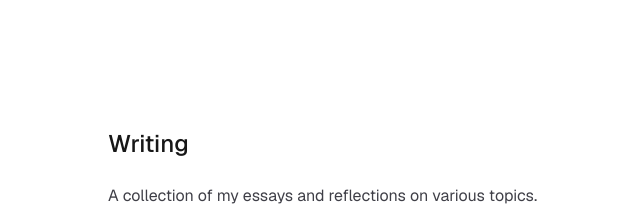
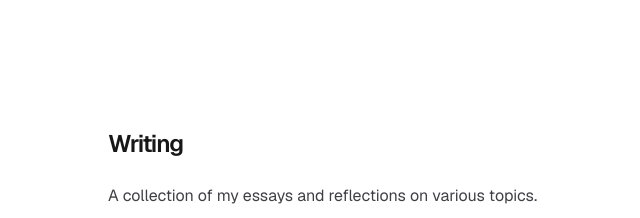
Before and after one commit to neaL367/neaL, a Next.js app: page /writing in a window 1280 px wide. Shown: the top 218 px of the page, without its empty margins (239-879 px from the left). Built offline with nearby package versions, Linux system fonts and the light colour scheme.

Commit message:
writing title font weight

```diff
--- a/app/writing/page.tsx
+++ b/app/writing/page.tsx
@@ -37,7 +37,7 @@ export default async function WritingPage() {
   return (
     <div>
       <div className="mb-16">
-        <h1 className="text-2xl font-medium mb-6">Writing</h1>
+        <h1 className="font-semibold text-2xl tracking-tighter mb-6">Writing</h1>
         <p className="mb-6 text-zinc-700 dark:text-zinc-300">
           A collection of my essays and reflections on various topics.
         </p>
```
